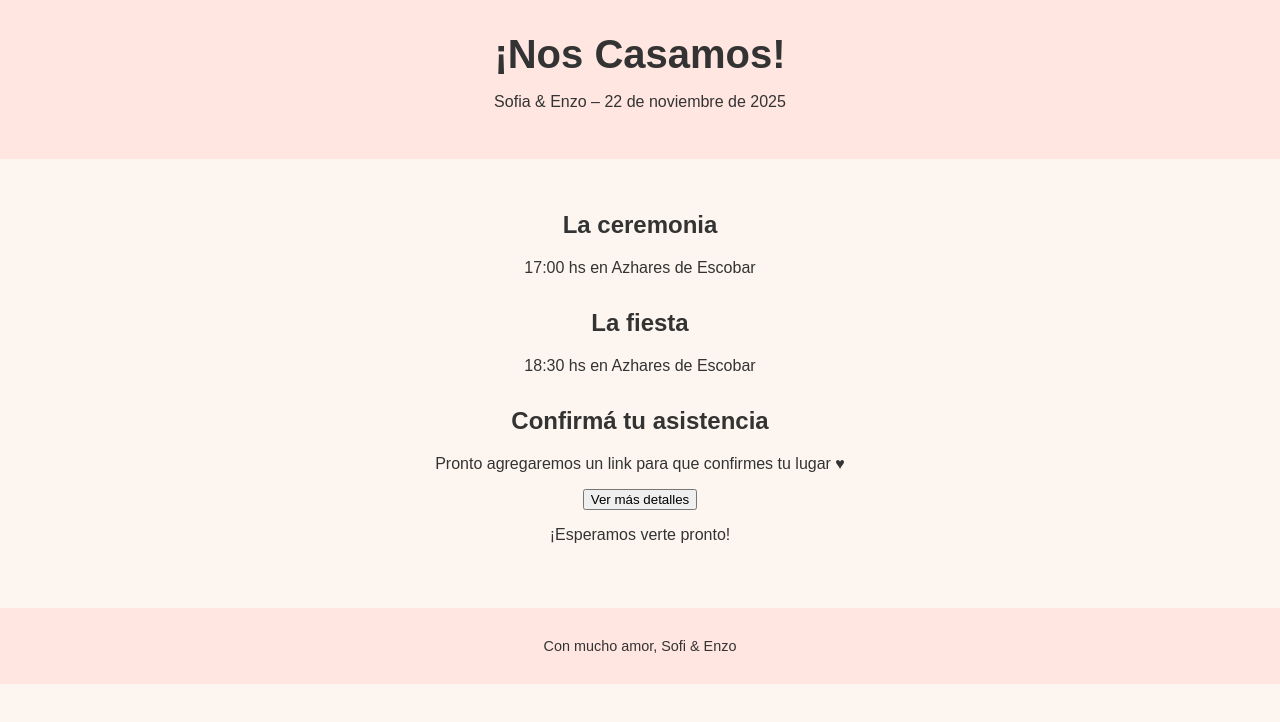
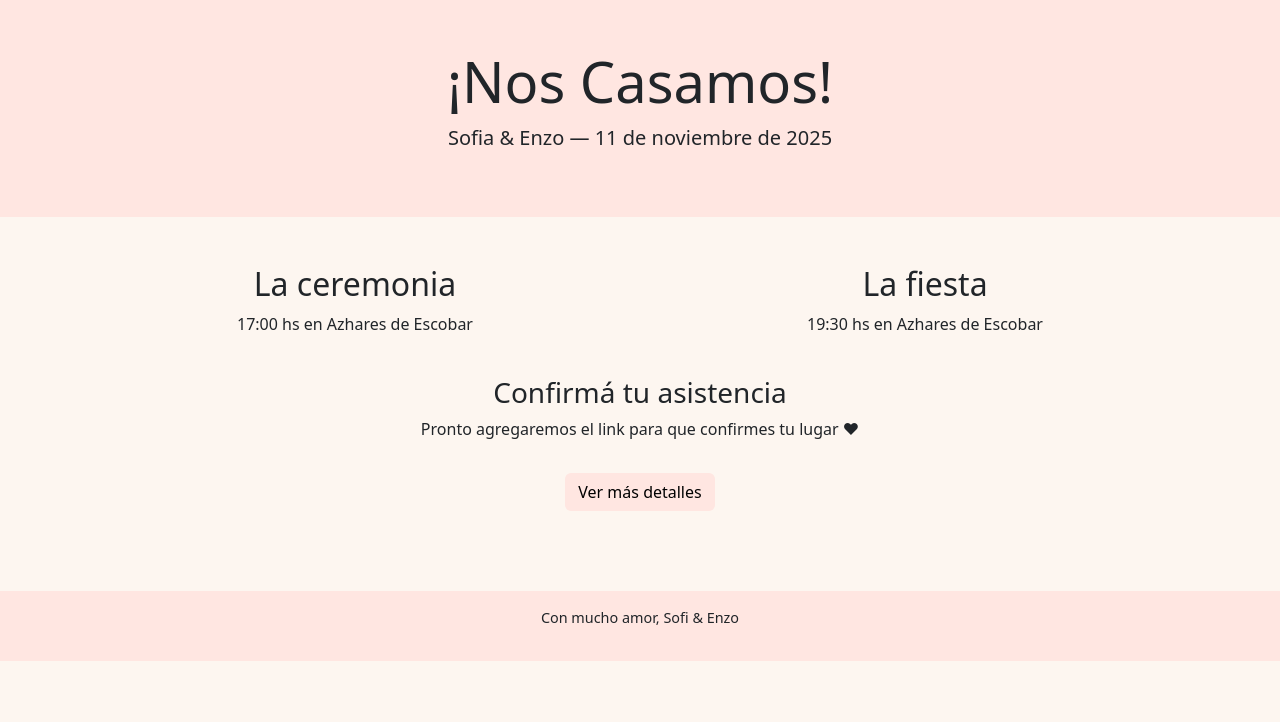
Before and after one commit to EnzoLeon/WeddingPage-Sofi-Enzo, a plain HTML site: page index.html in a window 1280 px wide. Drawn offline with nearby package versions, Linux system fonts and the light colour scheme.

Commit message:
Boostrap

```diff
--- a/index.html
+++ b/index.html
@@ -2,81 +2,68 @@
 <html lang="es">
 <head>
   <meta charset="UTF-8" />
-  <meta name="viewport" content="width=device-width, initial-scale=1.0" />
+  <meta name="viewport" content="width=device-width, initial-scale=1" />
   <title>¡Nos Casamos!</title>
+  <!-- Bootstrap CSS -->
+  <link href="https://cdn.jsdelivr.net/npm/bootstrap@5.3.3/dist/css/bootstrap.min.css" rel="stylesheet" />
   <style>
     body {
-      font-family: Arial, sans-serif;
-      margin: 0;
-      padding: 0;
-      text-align: center;
-      background: #fdf6f0;
-      color: #333;
+      background-color: #fdf6f0;
     }
 
     header {
-      background: #ffe6e1;
-      padding: 2rem;
+      background-color: #ffe6e1;
+      padding: 3rem 1rem;
+      text-align: center;
     }
 
-    h1 {
-      margin: 0;
-      font-size: 2.5rem;
-    }
-
-    main {
-      padding: 2rem;
-    }
-
-    section {
-      margin-bottom: 2rem;
+    button {
+      background-color: #ffe6e1 !important;
+      color: black !important;
     }
 
     footer {
-      background: #ffe6e1;
+      background-color: #ffe6e1;
       padding: 1rem;
+      text-align: center;
       font-size: 0.9rem;
-    }
-
-    @media (max-width: 600px) {
-      h1 {
-        font-size: 2rem;
-      }
-
-      main {
-        padding: 1rem;
-      }
+      margin-top: 2rem;
     }
   </style>
 </head>
 <body>
+
   <header>
-    <h1>¡Nos Casamos!</h1>
-    <p>Sofia & Enzo – 22 de noviembre de 2025</p>
+    <h1 class="display-4">¡Nos Casamos!</h1>
+    <p class="lead">Sofia & Enzo — 11 de noviembre de 2025</p>
   </header>
 
-  <main>
-    <section>
-      <h2>La ceremonia</h2>
-      <p>17:00 hs en Azhares de Escobar</p>
-    </section>
+  <main class="container py-5">
+    <div class="row mb-4">
+      <div class="col-md-6 text-center">
+        <h2>La ceremonia</h2>
+        <p>17:00 hs en Azhares de Escobar</p>
+      </div>
+      <div class="col-md-6 text-center">
+        <h2>La fiesta</h2>
+        <p>19:30 hs en Azhares de Escobar</p>
+      </div>
+    </div>
 
-    <section>
-      <h2>La fiesta</h2>
-      <p>18:30 hs en Azhares de Escobar</p>
-    </section>
-
-    <section>
-      <h2>Confirmá tu asistencia</h2>
-      <p>Pronto agregaremos un link para que confirmes tu lugar ♥</p>
-      <button onclick="irADetalles()">Ver más detalles</button>
-      <p>¡Esperamos verte pronto!</p>
-    </section>
+    <div class="text-center">
+      <h3>Confirmá tu asistencia</h3>
+      <p>Pronto agregaremos el link para que confirmes tu lugar ♥</p>
+      <button class="btn mt-3" onclick="irADetalles()">Ver más detalles</button>
+    </div>
   </main>
 
   <footer>
     <p>Con mucho amor, Sofi & Enzo</p>
   </footer>
+
+  <!-- JavaScript -->
   <script src="scripts.js"></script>
+  <!-- Bootstrap JS (opcional) -->
+  <script src="https://cdn.jsdelivr.net/npm/bootstrap@5.3.3/dist/js/bootstrap.bundle.min.js"></script>
 </body>
 </html>
```
Also changed, not shown: detalles.html (+12 -6 lines).
